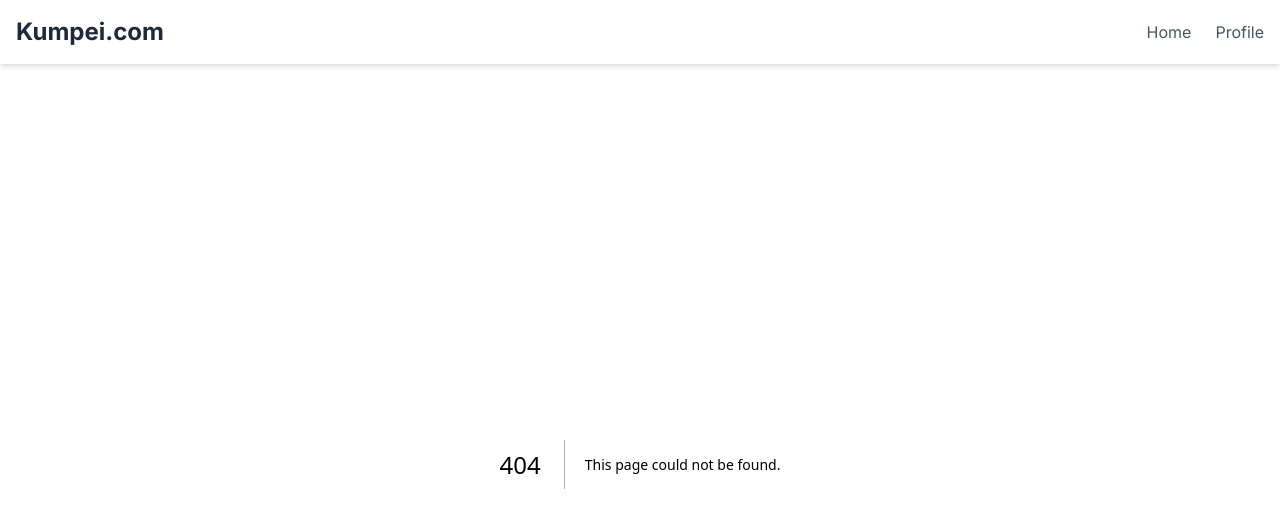
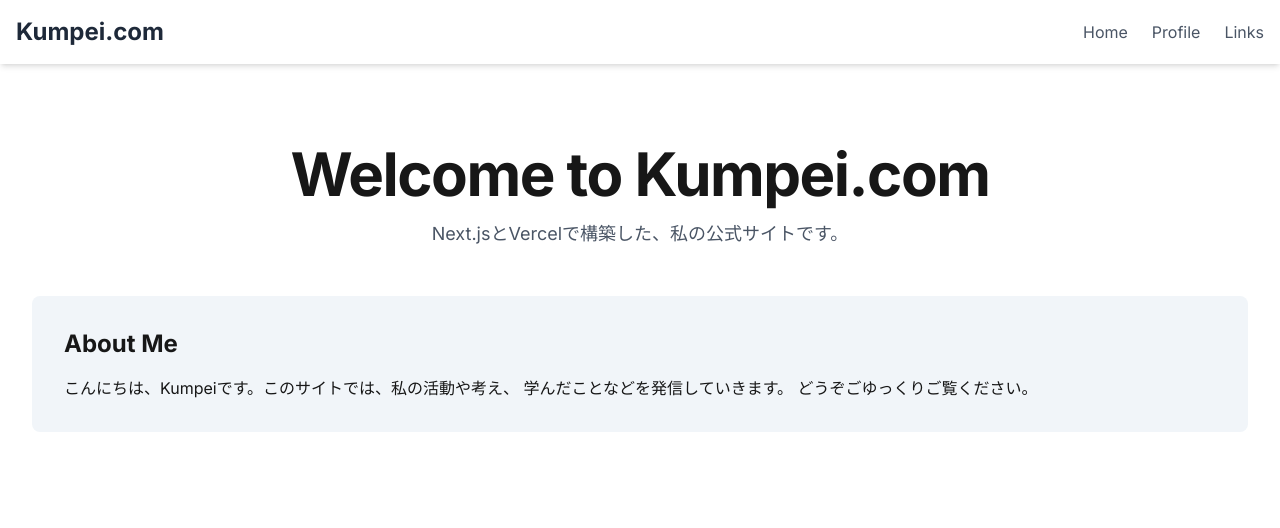
Before and after one commit to Lagoon0603/Kumpei-com, a Next.js app: page / in a window 1280 px wide. Before the commit this address had no page. Shown: the top 528 px of the page. Built offline with nearby package versions, Linux system fonts and the light colour scheme.

Commit message:
Initial commit

```diff
--- /dev/null
+++ b/src/app/page.tsx
@@ -0,0 +1,28 @@
+export default function Home() {
+  return (
+    // <main>タグで囲むのが一般的です
+    <main className="container mx-auto p-8">
+
+      {/* ページタイトル */}
+      <div className="text-center my-12">
+        <h1 className="text-4xl md:text-6xl font-bold tracking-tight">
+          Welcome to Kumpei.com
+        </h1>
+        <p className="mt-4 text-lg text-gray-600">
+          Next.jsとVercelで構築した、私の公式サイトです。
+        </p>
+      </div>
+
+      {/* 自己紹介セクション */}
+      <div className="bg-slate-100 p-8 rounded-lg">
+        <h2 className="text-2xl font-bold mb-4">About Me</h2>
+        <p>
+          こんにちは、Kumpeiです。このサイトでは、私の活動や考え、
+          学んだことなどを発信していきます。
+          どうぞごゆっくりご覧ください。
+        </p>
+      </div>
+
+    </main>
+  );
+}
--- a/src/components/Header.tsx
+++ b/src/components/Header.tsx
@@ -12,6 +12,7 @@ export default function Header() {
           <Link href="/profile" className="hover:text-blue-600">Profile</Link>
           {/* <Link href="/blog" className="hover:text-blue-600">Blog</Link> */}
           {/* <Link href="/works" className="hover:text-blue-600">Works</Link> */}
+          <Link href="/links" className="hover:text-blue-600">Links</Link>
         </nav>
       </div>
     </header>
```
